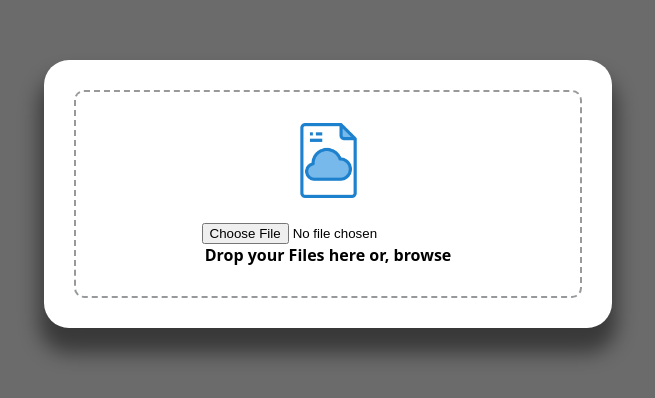
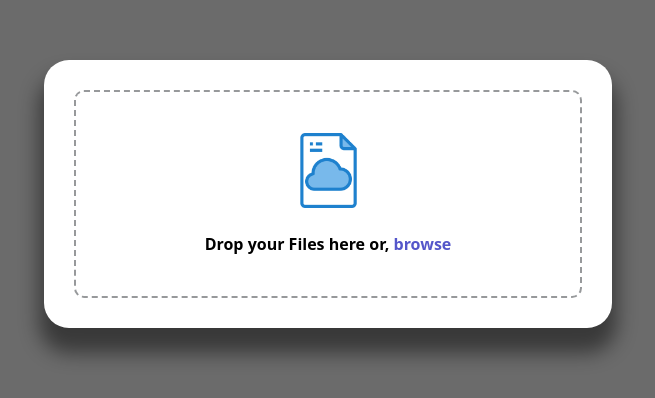
Before and after one commit to faizaanshaikh2002/ShareEz-React, a React (Create React App) app: page / in a window 1280 px wide. Shown: the part 206-604 px from the top of the page, without its empty margins (312-967 px from the left). Built offline with nearby package versions, Linux system fonts and the light colour scheme.

Commit message:
added browse button

```diff
--- a/src/components/UploadContainer.css
+++ b/src/components/UploadContainer.css
@@ -79,3 +79,12 @@ html {
 .dragged .icon-container .center {
   transform: translateY(-5px);
 }
+
+#fileInput {
+  display: none;
+}
+
+.browsebtn {
+  color: rgb(84, 86, 202);
+  cursor: pointer;
+}
--- a/src/components/UploadContainer.js
+++ b/src/components/UploadContainer.js
@@ -5,10 +5,15 @@ import file from "./file.png";
 
 const UploadContainer = () => {
   const [classNames, setclassNames] = useState("drop-zone");
-  // const dropZone = document.querySelector(".drop-zone");
+  const fileInput = document.getElementsByTagName("input")[0];
+
+  const handleOnClick = () => {
+    // document.getElementsByTagName("input")[0].click();
+    fileInput.click();
+  };
+
   const handleOnDragOver = (e) => {
     e.preventDefault();
-    console.log(classNames);
     if (!classNames.includes("dragged")) {
       setclassNames("drop-zone dragged");
     }
@@ -16,13 +21,16 @@ const UploadContainer = () => {
 
   const handleDragLeave = () => {
     setclassNames("drop-zone");
-    console.log(classNames);
   };
 
   const handleOnDrop = (e) => {
     e.preventDefault();
     setclassNames("drop-zone");
-    console.log(classNames);
+    const files = e.dataTransfer.files;
+    console.log(files);
+    if (files.length) {
+      fileInput.files = files;
+    }
   };
 
   return (
@@ -35,13 +43,31 @@ const UploadContainer = () => {
           onDrop={handleOnDrop}
         >
           <div className="icon-container">
-            <img src={file} alt="file icon" className="center" />
-            <img src={file} alt="file icon" className="left" />
-            <img src={file} alt="file icon" className="right" />
+            <img
+              src={file}
+              alt="file icon"
+              className="center"
+              draggable="false"
+            />
+            <img
+              src={file}
+              alt="file icon"
+              className="left"
+              draggable="false"
+            />
+            <img
+              src={file}
+              alt="file icon"
+              className="right"
+              draggable="false"
+            />
           </div>
-          <input type="file" />
+          <input type="file" id="fileInput" />
           <div className="title" style={{ fontWeight: "645" }}>
-            Drop your Files here or, <span className="browsebtn">browse</span>
+            Drop your Files here or,{" "}
+            <span className="browsebtn" onClick={handleOnClick}>
+              browse
+            </span>
           </div>
         </div>
       </section>
```
